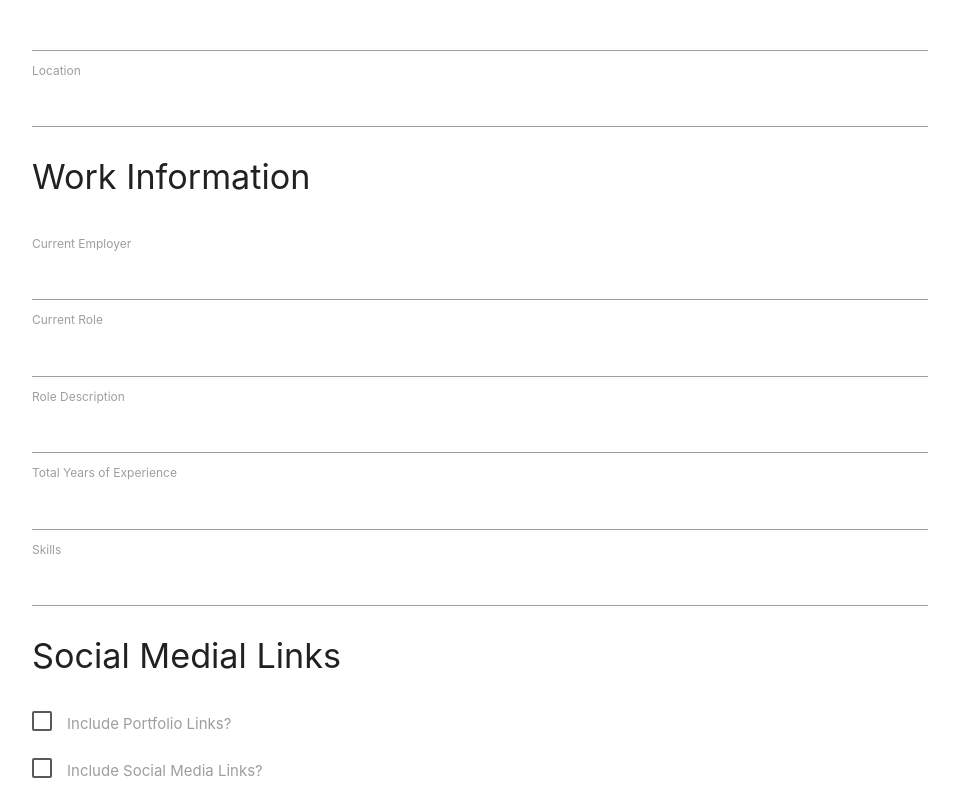
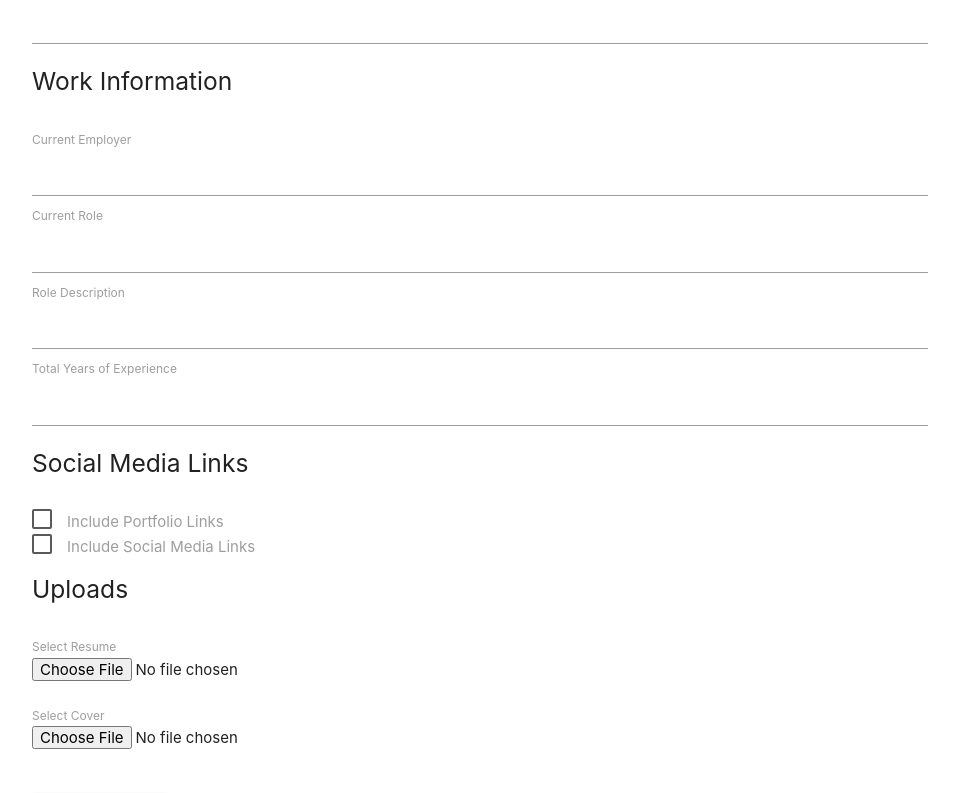
Before and after one commit to ChaitanyaKaranam/react-powerhouse, a React (Create React App) app: page / in a window 1280 px wide. Shown: the part 504-1297 px from the top of the page, without its empty margins (160-1119 px from the left). Built offline with nearby package versions, Linux system fonts and the light colour scheme.

Commit message:
Added dynamic json form

```diff
--- a/src/components/Forms/Reusable/Form.js
+++ b/src/components/Forms/Reusable/Form.js
@@ -1,123 +1,130 @@
-import React, { useRef, useState } from 'react';
+import React from 'react';
 import { useForm } from 'react-hook-form';
 
-export function ReactForm() {
+function Form({ template, onSubmit, onError, watchFields=[], watchValues }) {
 
-    const { register, handleSubmit, watch } = useForm();
+    let { register, handleSubmit, errors, setError, clearErrors, watch, getValues } = useForm();
 
-    const onSubmit = (values) => console.log(values);
+    if (!template) {
+        return <span className="red-text">Need to pass template prop</span>
+    }
 
-    const watchValues = watch(['firstname', 'include_portfolio', 'include_social']);
+    let { title, sections } = template;
+
+    let wv = watch(watchFields);
+
+    watchValues(wv, { setError, clearErrors, errors });
+
+    const getField = (field) => {
+
+        let { title, type, name, id, validationProps, dynamic } = field;
+
+        let showField = dynamic ? getValues(dynamic['field']) === dynamic['value'] : true;
+
+        if(!showField) return;
+
+        switch (type) {
+            case 'text':
+                return (
+                    <div key={id}>
+                        <label htmlFor={id}>{title}</label>
+                        <input ref={register(validationProps)} type="text" name={name} id={id} />
+                        {errors[name] && <span className="red-text">{errors[name]['message']}</span>}
+                    </div>
+                )
+            case 'tel':
+                return (
+                    <div key={id}>
+                        <label htmlFor={id}>{title}</label>
+                        <input ref={register(validationProps)} type="tel" name={name} id={id} />
+                        {errors[name] && <span className="red-text">{errors[name]['message']}</span>}
+                    </div>
+                )
+            case 'number':
+                return (
+                    <div key={id}>
+                        <label htmlFor={id}>{title}</label>
+                        <input ref={register(validationProps)} type="number" name={name} id={id} />
+                        {errors[name] && <span className="red-text">{errors[name]['message']}</span>}
+                    </div>
+                )
+            case 'email':
+                return (
+                    <div key={id}>
+                        <label htmlFor={id}>{title}</label>
+                        <input ref={register(validationProps)} type="email" name={name} id={id} />
+                        {errors[name] && <span className="red-text">{errors[name]['message']}</span>}
+                    </div>
+                )
+            case 'url':
+                return (
+                    <div key={id}>
+                        <label htmlFor={id}>{title}</label>
+                        <input ref={register(validationProps)} type="url" name={name} id={id} />
+                        {errors[name] && <span className="red-text">{errors[name]['message']}</span>}
+                    </div>
+                )
+            case 'file':
+                return (
+                    <React.Fragment key={id}>
+                        <div>
+                            <label htmlFor={id}>{title}</label>
+                            <br/>
+                            <input ref={register(validationProps)} type="file" name={name} id={id} />
+                            {errors[name] && <span className="red-text">{errors[name]['message']}</span>}
+                        </div>
+                        <br/>
+                    </React.Fragment>
+                )
+            case 'checkbox':
+                return (
+                    <div key={id}>
+                        <label>
+                            <input className="filled-in" ref={register(validationProps)} type="checkbox" name={name} id={id} />
+                            <span>{title}</span>
+                        </label>
+                        {errors[name] && <span className="red-text">{errors[name]['message']}</span>}
+                    </div>
+                )
+            default:
+                return <span key="invalid" className="red-text">Invalid field detected</span>
+        }
+    }
+
+    const renderFields = (fields) => {
+        if (fields && Array.isArray(fields)) {
+            return fields.map(field => getField(field))
+        } else {
+            return <span className="red-text">Invalid Sections in template</span>
+        }
+    }
+
+    const renderSections = (sections) => {
+        if (sections && Array.isArray(sections)) {
+            return sections.map(({ title, id, fields }) => {
+                return (
+                    <section key={id}>
+                        <h5>{title}</h5>
+                        <br />
+                        {renderFields(fields)}
+                    </section>
+                )
+            })
+        } else {
+            return <span className="red-text">Invalid Sections in template</span>
+        }
+    }
 
     return (
         <form onSubmit={handleSubmit(onSubmit)}>
-            {console.log('render')}
-            <section>
-                <h4>Personal Information</h4>
-                <br />
-                <div>
-                    <label htmlFor="firstname">First Name</label>
-                    <input ref={register} type="text" id="firstname" name="firstname" />
-                    {watchValues && watchValues['firstname'] === 'Admin' ? <span>You cannot use this</span> : <></>}
-                </div>
-                <div>
-                    <label htmlFor="lastname">Last Name</label>
-                    <input ref={register} type="text" id="lastname" name="lastname" />
-                </div>
-                <div>
-                    <label htmlFor="email">Email Address</label>
-                    <input ref={register} type="email" id="email" name="email" />
-                </div>
-                <div>
-                    <label htmlFor="phone">Phone Number</label>
-                    <input ref={register} type="text" id="phone" name="phone" />
-                </div>
-                <div>
-                    <label htmlFor="location">Location</label>
-                    <input ref={register} type="text" id="location" name="location" />
-                </div>
-            </section>
-            <section>
-                <h4>Work Information</h4>
-                <br />
-                <div>
-                    <label htmlFor="current_employer">Current Employer</label>
-                    <input ref={register} type="text" id="current_employer" name="current_employer" />
-                </div>
-                <div>
-                    <label htmlFor="current_role">Current Role</label>
-                    <input ref={register} type="text" id="current_role" name="current_role" />
-                </div>
-                <div>
-                    <label htmlFor="role_description">Role Description</label>
-                    <input ref={register} type="text" id="role_description" name="role_description" />
-                </div>
-                <div>
-                    <label htmlFor="experience">Total Years of Experience</label>
-                    <input ref={register} type="text" id="experience" name="experience" />
-                </div>
-                <div>
-                    <label htmlFor="skills">Skills</label>
-                    <input ref={register} type="text" id="skills" name="skills" />
-                </div>
-            </section>
-            <section>
-                <h4>Social Medial Links</h4>
-                <br />
-                <div>
-                    <label>
-                        <input
-                            ref={register}
-                            className="filled-in"
-                            type="checkbox"
-                            name="include_portfolio"
-                            id="include_portfolio" />
-                        <span>Include Portfolio Links?</span>
-                    </label>
-                </div>
-                <br />
-                <div>
-                    <label>
-                        <input
-                            ref={register}
-                            className="filled-in"
-                            type="checkbox"
-                            name="include_social"
-                            id="include_social" />
-                        <span>Include Social Media Links?</span>
-                    </label>
-                </div>
-                <br />
-                {watchValues && watchValues['include_portfolio'] && <div>
-                    <label htmlFor="portfolio_links">Portfolio links</label>
-                    <input ref={register} type="text" id="portfolio_links" name="portfolio_links" />
-                </div>}
-                {watchValues && watchValues['include_social'] && <div>
-                    <label htmlFor="social_media_links">Social Media Links</label>
-                    <input ref={register} type="text" id="social_media_links" name="social_media_links" />
-                </div>}
-
-            </section>
-            <section>
-                <h4>Uploads</h4>
-                <br />
-                <div>
-                    <label htmlFor="resume">Select Resume</label>
-                    <br />
-                    <input type="file" id="resume" />
-                </div>
-                <br /><br />
-                <div>
-                    <label htmlFor="cover_letter">Select Cover Letter</label>
-                    <br />
-                    <input type="file" id="cover_letter" />
-                </div>
-            </section>
-            <br /><br />
-            <button type="submit" className="btn">Submit Form</button>
+            <h4>{title}</h4>
+            <div className="divider"></div>
+            <br />
+            {renderSections(sections)}
+            <br/>
+            <button type="submit" className="btn" onClick={() => onError(errors)}>Submit Form</button>
         </form>
-    )
+    );
 }
 
-
-export default ReactForm;
+export default Form;
--- a/src/pages/ReactForms.js
+++ b/src/pages/ReactForms.js
@@ -1,16 +1,37 @@
 import React from 'react';
 import Form from '../components/Forms/Reusable/Form';
+import JobTemplate from '../templates/forms/jobTemplate.json';
 
 function ReactForms(props) {
     return (
         <div>
-            <h1>Forms</h1>
-            <br />
-            <div className="divider"></div>
-            <Form/>
+            <Form
+                template={JobTemplate}
+                watchFields={[
+                    'firstname', 'include_portfolio', "include_social"
+                ]}
+                watchValues={(val, errorMethods) => validate(val, errorMethods)}
+                onSubmit={values => console.log(values)}
+                onError={errors => console.log(errors)}
+            />
             <br/>
         </div>
     );
 }
 
+function validate(val, errorMethods){
+    if(val['firstname'] === 'Admin'){
+        if(!errorMethods.errors['firstname']){
+            errorMethods.setError('firstname', {
+                type: 'manual',
+                message: 'You cannot use this'
+            })
+        }
+    }else{
+        if(errorMethods.errors['firstname']){
+            errorMethods.clearErrors('firstname')
+        }
+    }
+}
+
 export default ReactForms;
--- /dev/null
+++ b/src/templates/forms/jobTemplate.json
@@ -0,0 +1,137 @@
+{
+    "title": "Job Application Form",
+    "description": "Form for applying Job",
+    "sections": [
+        {
+            "title": "Personal Information",
+            "id": "personal_information",
+            "fields": [
+                {
+                    "type": "text",
+                    "name": "firstname",
+                    "id": "firstname",
+                    "title": "First Name",
+                    "validationProps": {
+                        "required": "This is a mandatory field"
+                    }
+                },
+                {
+                    "type": "text",
+                    "name": "lastname",
+                    "id": "lastname",
+                    "title": "Last Name"
+                },
+                {
+                    "type": "email",
+                    "name": "email",
+                    "id": "email",
+                    "title": "Email Address"
+                },
+                {
+                    "type": "tel",
+                    "name": "phone_number",
+                    "id": "phone",
+                    "title": "Phone Number"
+                },
+                {
+                    "type": "text",
+                    "name": "location",
+                    "id": "location",
+                    "title": "Location"
+                }
+            ]
+        },
+        {
+            "title": "Work Information",
+            "id": "work_information",
+            "fields": [
+                {
+                    "type": "text",
+                    "name": "current_employer",
+                    "id": "current_employer",
+                    "title": "Current Employer"
+                },
+                {
+                    "type": "text",
+                    "name": "current_role",
+                    "id": "current_role",
+                    "title": "Current Role"
+                },
+                {
+                    "type": "text",
+                    "name": "role_description",
+                    "id": "role_description",
+                    "title": "Role Description"
+                },
+                {
+                    "type": "number",
+                    "name": "experience",
+                    "id": "experience",
+                    "title": "Total Years of Experience"
+                }
+            ]
+        },
+        {
+            "title": "Social Media Links",
+            "id": "social_media_links",
+            "fields": [
+                {
+                    "type": "checkbox",
+                    "name": "include_portfolio",
+                    "id": "include_portfolio",
+                    "title": "Include Portfolio Links"
+                },
+                {
+                    "type": "checkbox",
+                    "name": "include_social",
+                    "id": "include_social",
+                    "title": "Include Social Media Links"
+                },
+                {
+                    "type": "url",
+                    "name": "portfolio_url",
+                    "id": "portfolio_url",
+                    "title": "Portfolio Link",
+                    "validationProps": {
+                        "required":"This is a mandatory field"
+                    },
+                    "dynamic": {
+                        "field": "include_portfolio",
+                        "value": true
+                    }
+                },
+                {
+                    "type": "url",
+                    "name": "social_url",
+                    "id": "social_url",
+                    "title": "Social Media Link",
+                    "validationProps": {
+                        "required":"This is a mandatory field"
+                    },
+                    "dynamic": {
+                        "field": "include_social",
+                        "value": true
+                    }
+                }
+            ]
+        },
+        {
+            "title": "Uploads",
+            "id": "uploads",
+            "fields":[
+                {
+                    "type": "file",
+                    "name": "select_resume",
+                    "id": "select_resume",
+                    "title": "Select Resume"
+                },
+                {
+                    "type": "file",
+                    "name": "select_cover",
+                    "id": "select_cover",
+                    "title": "Select Cover"
+                }
+            ]
+        }
+    ]
+}
```
